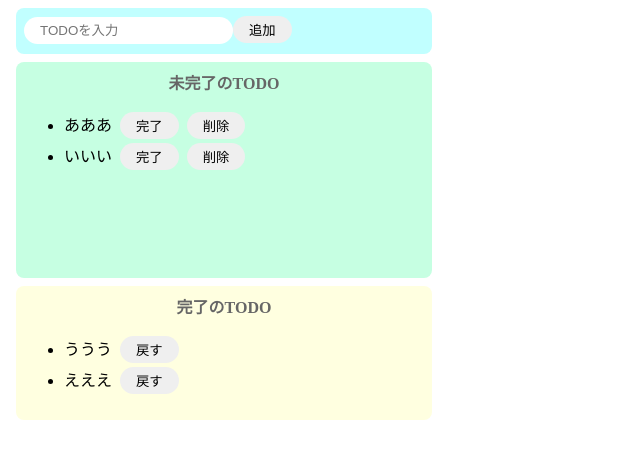
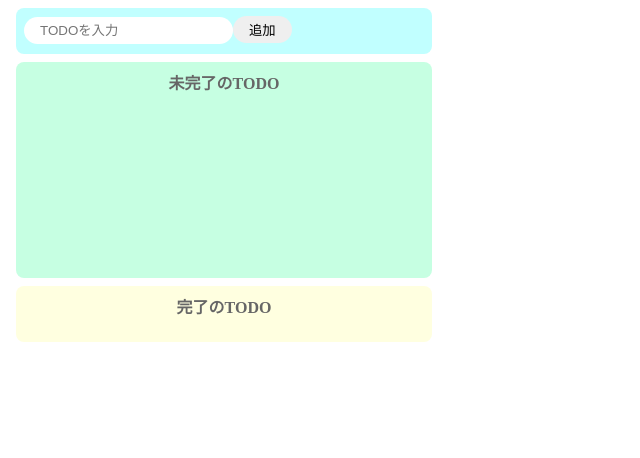
Before and after one commit to yuuttana1223/react-todo, a React (Create React App) app: page / in a window 1280 px wide. Shown: the top 458 px of the page, without its empty margins (0-640 px from the left). Built offline with nearby package versions, Linux system fonts and the light colour scheme.

Commit message:
[Finish] タスクの戻す機能

```diff
--- a/src/App.jsx
+++ b/src/App.jsx
@@ -3,8 +3,8 @@ import "./styles.css";
 
 export const App = () => {
   const [todoText, setTodoText] = useState("");
-  const [incompleteTodos, setIncompleteTodos] = useState(["あああ", "いいい"]);
-  const [completeTodos, setCompleteTodos] = useState(["ううう", "えええ"]);
+  const [incompleteTodos, setIncompleteTodos] = useState([]);
+  const [completeTodos, setCompleteTodos] = useState([]);
 
   const onChangeTodoText = (e) => setTodoText(e.target.value);
 
@@ -16,9 +16,25 @@ export const App = () => {
   };
 
   const onClickDelete = (index) => {
-    const newTodos = [...incompleteTodos];
-    newTodos.splice(index, 1); // index(引数1)番目からひとつ(引数2)の要素を削除
-    setIncompleteTodos(newTodos);
+    const newIncompleteTodos = [...incompleteTodos];
+    // index(引数1)番目からひとつ(引数2)の要素を削除
+    newIncompleteTodos.splice(index, 1);
+    setIncompleteTodos(newIncompleteTodos);
+  };
+
+  const onClickComplete = (index) => {
+    const newIncompleteTodos = [...incompleteTodos];
+    const newCompleteTodo = newIncompleteTodos.splice(index, 1);
+    // addTodoのところはIncompleteTodos[index]でも可
+    setCompleteTodos([...completeTodos, newCompleteTodo]);
+    setIncompleteTodos(newIncompleteTodos);
+  };
+
+  const onClickBack = (index) => {
+    const newCompleteTodos = [...completeTodos];
+    const newIncompleteTodo = newCompleteTodos.splice(index, 1);
+    setCompleteTodos(newCompleteTodos);
+    setIncompleteTodos([...incompleteTodos, newIncompleteTodo]);
   };
 
   return (
@@ -41,7 +57,7 @@ export const App = () => {
               // keyは何個目の要素かを覚えておくための目印
               <li key={todo}>
                 <span>{todo}</span>
-                <button>完了</button>
+                <button onClick={() => onClickComplete(index)}>完了</button>
                 {/* 関数に引数を渡す場合 */}
                 <button onClick={() => onClickDelete(index)}>削除</button>
               </li>
@@ -52,11 +68,11 @@ export const App = () => {
       <div className="complete-area">
         <p className="title">完了のTODO</p>
         <ul>
-          {completeTodos.map((todo) => {
+          {completeTodos.map((todo, index) => {
             return (
               <li key={todo}>
                 <span>{todo}</span>
-                <button>戻す</button>
+                <button onClick={() => onClickBack(index)}>戻す</button>
               </li>
             );
           })}
```
